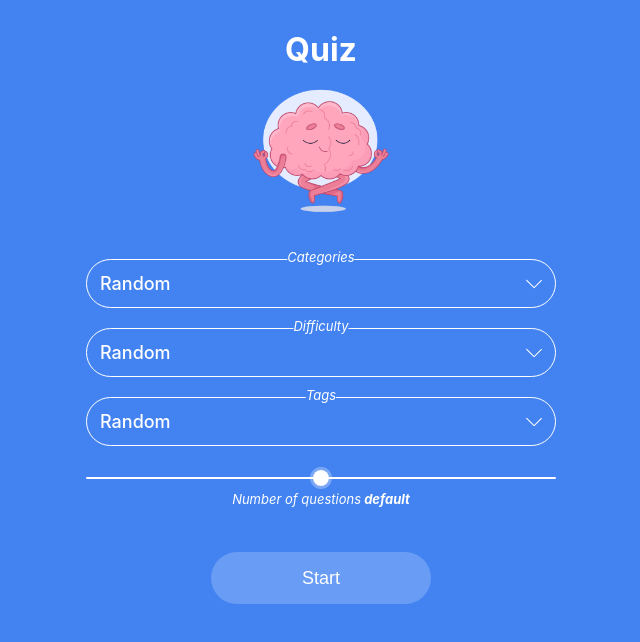
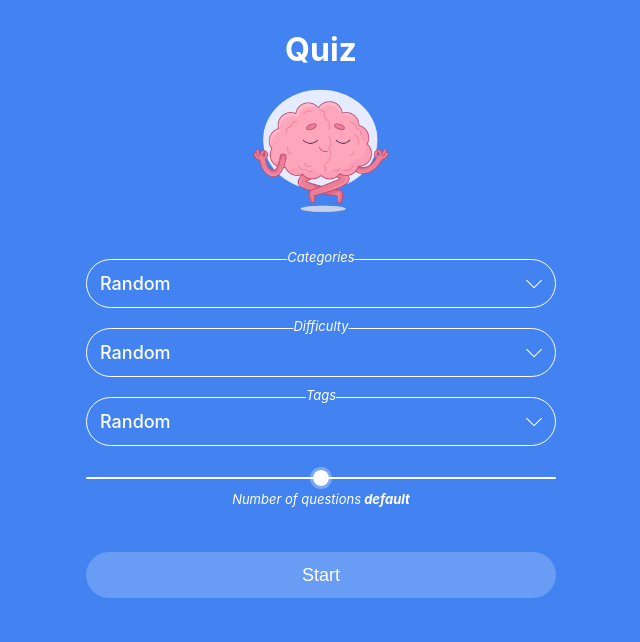
Before and after one commit to b3m3/quiz, a React (Create React App) app: page / in a window 1280 px wide. Shown: the top 642 px of the page, without its empty margins (319-959 px from the left). Built offline with nearby package versions, Linux system fonts and the light colour scheme; no server answers.

Commit message:
Button onClick func

```diff
--- a/src/components/button/Button.jsx
+++ b/src/components/button/Button.jsx
@@ -1,9 +1,31 @@
 import style from './button.module.css';
 
-const Button = ({ name }) => {
+const Button = ({ name, numberOfQuestions, currentQuestion, setCurrentPage, setCurrentQuestion }) => {
+
+  const onClick = () => {
+    if (setCurrentPage && name === "Start") {
+      return setCurrentPage(1);
+    }
+
+    if (currentQuestion >= (numberOfQuestions - 1)) {
+      return setCurrentPage(2);
+    }
+
+    if (setCurrentQuestion && currentQuestion <= (numberOfQuestions - 1)) {
+      return setCurrentQuestion(c => c + 1);
+    }
+
+    return;
+  }
+
   return (
-    <div className={style.wrapp}>
-      <button>
+    <div
+      className={style.wrapp}
+      style={name === 'Start' ? {padding: '50px 0 30px 0'} : null}
+    >
+      <button
+        onClick={() => onClick()}
+      >
         {name}
       </button>
     </div>
--- a/src/components/button/button.module.css
+++ b/src/components/button/button.module.css
@@ -2,7 +2,6 @@
   display: flex;
   justify-content: center;
   align-items: center;
-  padding: 50px 0 30px 0;
 }
 
 .wrapp button {
@@ -11,8 +10,8 @@
   justify-content: center;
   align-items: center;
 
-  height: 52px;
-  width: 220px;
+  height: 46px;
+  width: 100%;
 
   font-size: 18px;
   background: rgba(255, 255, 255, .2);
```
